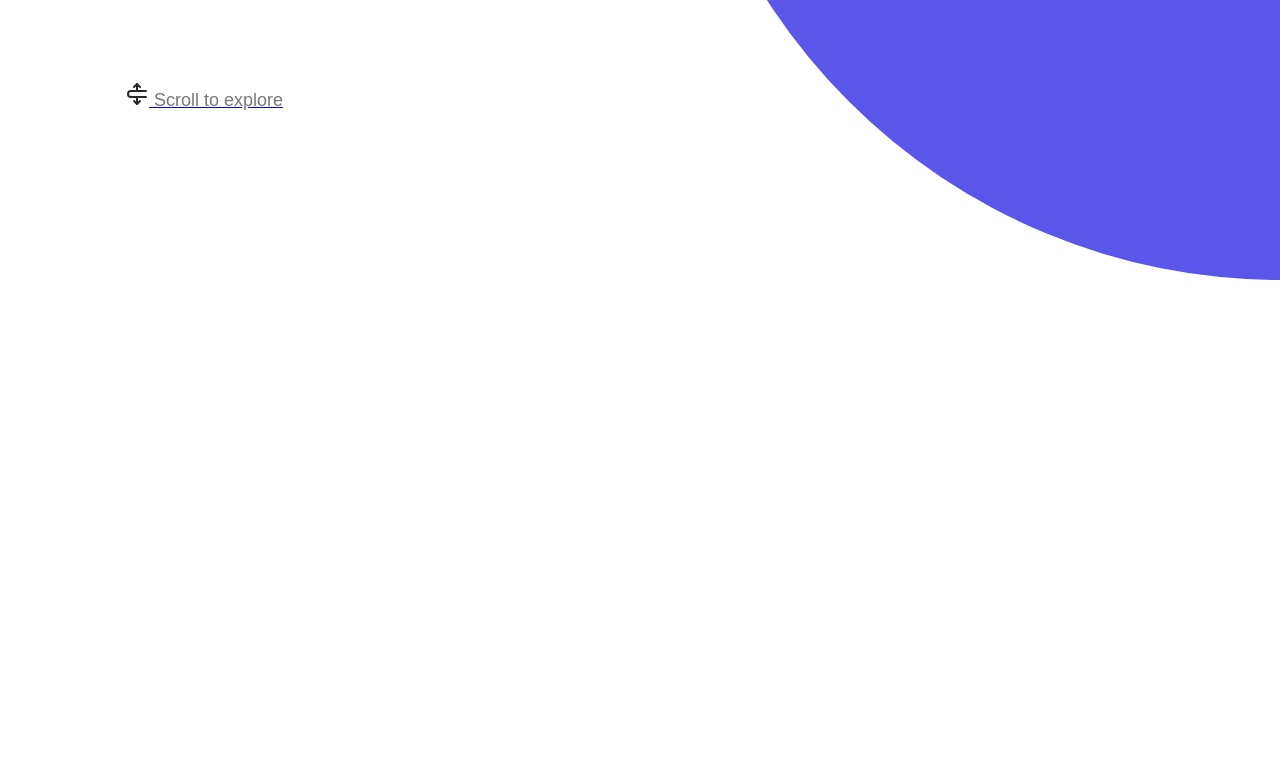
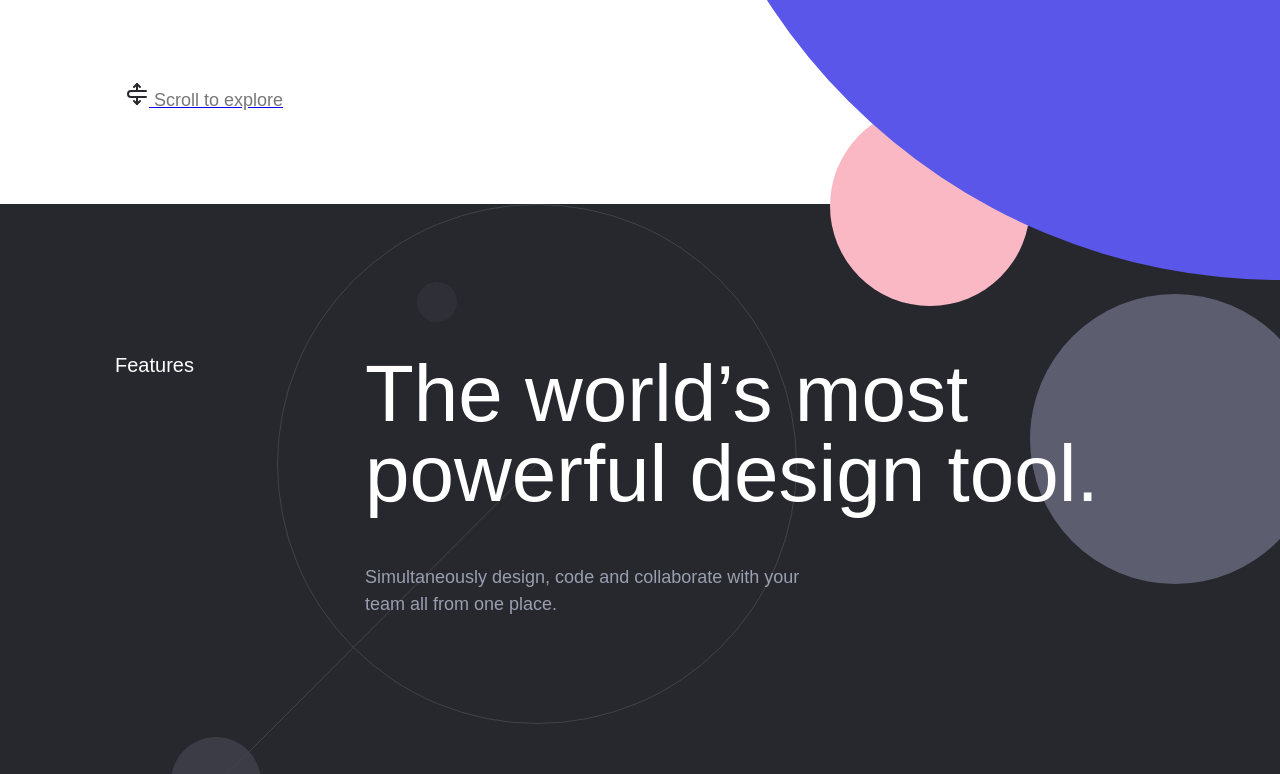
Before and after one commit to jordannabruna/clone-collab, a plain HTML site: page index.html in a window 1280 px wide. Shown: the part 842-1616 px from the top of the page. Before the commit the page ends 1122 px from the top, so only its background shows below. Drawn offline with Linux system fonts and the light colour scheme; a web font is replaced by a local one.

Commit message:
[NEW] creation of a new css file for the feature and stylization of elements and texts

```diff
--- /dev/null
+++ b/css/features.css
@@ -0,0 +1,87 @@
+@font-face {
+    src: url(/assets/font/Poppins);
+    font-family: "Poppins";
+
+}
+
+@font-face {
+    src: url(/assets/font/DM_Sans);
+    font-family: 'DM Sans';
+}
+
+.features {
+    display: grid;
+    grid-template-columns: 80px 800px;
+    gap: 170px;
+    width: 100%;
+    height: 90vh;
+    background: #27272E;
+    padding: 150px 0 100px;
+
+    justify-content: center;
+    position: relative;
+
+    z-index: -4;
+}
+
+.features .pink-ball {
+    width: 200px;
+    height: 200px;
+    border-radius: 100px;
+    background-color: #FAB8C4;
+    position: absolute;
+    z-index: -1;
+    top: -98px;
+
+    margin: 0 0 0 830px;
+
+}
+
+.features .grey-ball {
+    width: 290px;
+    height: 290px;
+    border-radius: 200px;
+    background-color: #5d5d70;
+    position: absolute;
+    z-index: -1;
+    top: 90px;
+
+    margin: 0 0 0 1030px;
+
+}
+
+.features .features-pic {
+    position: absolute;
+    z-index: -3;
+    margin-left: -345px;
+}
+
+.features .stage-features {
+    font-family: 'Poppins', sans-serif;
+    font-size: 20px;
+    font-weight: 400;
+    color: #ffffff;
+
+    z-index: 5;
+}
+
+.features .text .bold-text {
+    font-family: 'Poppins', sans-serif;
+    font-size: 80px;
+    font-weight: 500;
+    line-height: 1;
+    color: #ffffff;
+    z-index: 5;
+}
+
+.features .text .paragraph {
+    font-family: 'Poppins', sans-serif;
+    font-size: 18px;
+    font-weight: 300;
+    letter-spacing: 0;
+    line-height: 1.5;
+    color: #999FAE;
+
+    margin-top: 50px;
+    z-index: 5;
+}
--- a/css/style.css
+++ b/css/style.css
@@ -16,7 +16,6 @@
 
 body {
     background: #ffffff;
-    display: flex;
 }
 
 .home {
@@ -24,6 +23,7 @@ body {
     position: relative;
     width: 100%;
     height: fit-content;
+    margin-bottom: 90px;
 }
 .home .blue-large {
     width: 610px;
--- a/index.html
+++ b/index.html
@@ -5,6 +5,7 @@
     <meta name="viewport" content="width=device-width, initial-scale=1.0">
     <title>Collab</title>
     <link rel="stylesheet" href="/css/style.css">
+    <link rel="stylesheet" href="/css/features.css">
 </head>
 <body>
     <div class="home">
@@ -98,5 +99,32 @@
             </div>
         </div>
     </div>
+
+    <div class="features">
+        <img class="features-pic" src="/assets/img/features-pic-1.svg" alt="">
+
+        <div class="pink-ball">
+        </div>
+
+        <div class="grey-ball">
+        </div>
+
+        <p class="stage-features">Features</p>
+
+        <div class="text">
+            <div class="bold-text">
+                <p>The world’s most</p>
+                <p>powerful design tool.</p>
+            </div>
+
+            <div class="paragraph">
+                <p>Simultaneously design, code and collaborate with your</p>
+                <p>team all from one place.</p>
+            </div>
+        </div>
+
+        <hr class="line">
+    </div>
+
 </body>
 </html>
```
Also changed, not shown: assets/img/features-pic-1.svg (added).
